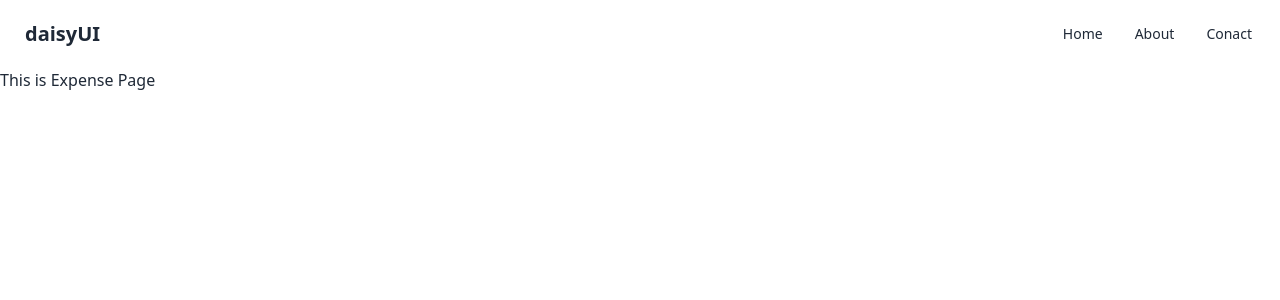
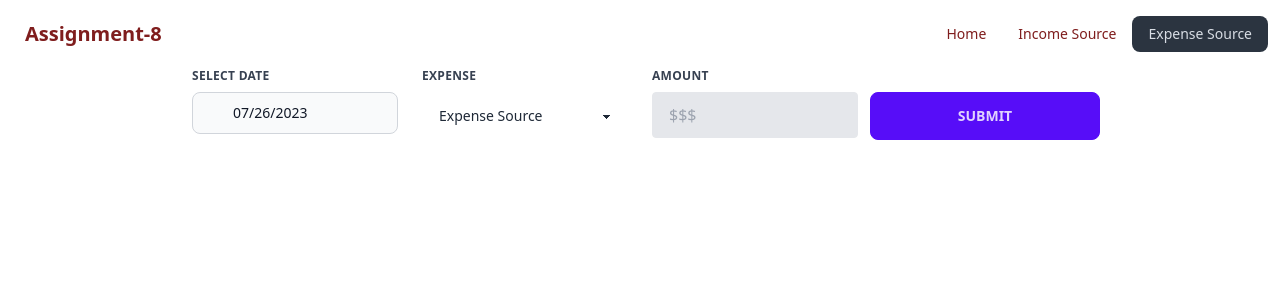
Before and after one commit to ariful59/Assignment, a React (Vite) app in the folder assignment_8/income_calculator/: page /expense in a window 1280 px wide. Shown: the top 300 px of the page. Built offline with nearby package versions, Linux system fonts and the light colour scheme.

Commit message:
modification

```diff
--- a/assignment_8/income_calculator/package.json
+++ b/assignment_8/income_calculator/package.json
@@ -12,6 +12,7 @@
   "dependencies": {
     "axios": "^1.4.0",
     "react": "^18.2.0",
+    "react-datepicker": "^4.16.0",
     "react-dom": "^18.2.0",
     "react-router-dom": "^6.14.2"
   },
--- a/assignment_8/income_calculator/src/Layout/Layout.jsx
+++ b/assignment_8/income_calculator/src/Layout/Layout.jsx
@@ -1,17 +1,17 @@
-import { Link } from "react-router-dom";
+import { NavLink } from "react-router-dom";
 
 const Layout = (props) => {
     return (
         <div>
-            <div className="navbar bg-base-100">
+            <div className="navbar bg-base-100 text-red-900 dark:text-white">
                 <div className="flex-1">
-                    <a className="btn btn-ghost normal-case text-xl">daisyUI</a>
+                    <a className="btn btn-ghost normal-case text-xl">Assignment-8</a>
                 </div>
                 <div className="flex-none">
                     <ul className="menu menu-horizontal px-1">
-                        <li><Link to={'/'}>Home</Link></li>
-                        <li><Link to={'/about'}>About</Link></li>
-                        <li><Link to={'/contact'}>Conact</Link></li>
+                        <li><NavLink to={'/'}>Home</NavLink></li>
+                        <li><NavLink to={'/income'}>Income Source</NavLink></li>
+                        <li><NavLink to={'/expense'}>Expense Source</NavLink></li>
                     </ul>
                 </div>
             </div>
--- /dev/null
+++ b/assignment_8/income_calculator/src/helperComponents/ListView.jsx
@@ -0,0 +1,22 @@
+const ListView = ({ dateValue, expenseType, inputValue}) => {
+    return (
+        <div>
+            <div>
+
+                <h2 className="max-w-4xl mb-2 text-lg font-semibold text-gray-900 dark:text-white">Expense Items List:</h2>
+                <ol className="max-w-md space-y-1 text-gray-500 list-decimal list-inside dark:text-gray-400">
+                <li><span className="font-semibold text-gray-900 dark:text-white">{dateValue}</span></li>
+                    <li>
+                        <span className="font-semibold text-gray-900 dark:text-white">{expenseType}</span>
+                    </li>
+                    <li>
+                        <span className="font-semibold text-gray-900 dark:text-white">{inputValue}</span>
+                    </li>
+                </ol>
+
+            </div>
+        </div>
+    );
+};
+
+export default ListView;
--- a/assignment_8/income_calculator/src/pages/ExpenseTransactions.jsx
+++ b/assignment_8/income_calculator/src/pages/ExpenseTransactions.jsx
@@ -1,9 +1,70 @@
+import { useState } from "react";
 import Layout from "../Layout/Layout";
+import DatePicker from 'react-datepicker'
+import 'react-datepicker/dist/react-datepicker.css'
+import ListView from "../helperComponents/ListView";
 
 const ExpenseTransactions = () => {
+    const [date, setDate] = useState(new Date());
+    const [inputValue, setInputValue] = useState('');
+    const [selectedValue, setSelectedValue] = useState('');
+    const [flag, setFlag] = useState(false);
+    const OnValueChanged = event => {
+        setInputValue(event.target.value);
+    }
+    const handleOnSubmit = (e) => {
+        e.preventDefault();
+        setFlag(true);
+    }
+
     return (
         <Layout>
-            <p> This is Expense Page</p>
+            <div>
+                <form className="w-full max-w-4xl mx-auto" onSubmit={handleOnSubmit}>
+                    <div className="flex flex-wrap -mx-3 mb-2">
+                        <div className="w-full md:w-1/4 px-3 mb-6 md:mb-0">
+                            <label className="block uppercase tracking-wide text-gray-700 text-xs font-bold mb-2" for="grid-state">
+                                Select Date
+                            </label>
+                            <div className="relative max-w-sm">
+                                <div className="absolute inset-y-0 left-0 flex items-center pl-3 pointer-events-none">
+                                    <svg className="w-4 h-4 text-gray-500 dark:text-gray-400" aria-hidden="true" xmlns="http://www.w3.org/2000/svg" fill="currentColor" viewBox="0 0 20 20">
+                                        <path d="M20 4a2 2 0 0 0-2-2h-2V1a1 1 0 0 0-2 0v1h-3V1a1 1 0 0 0-2 0v1H6V1a1 1 0 0 0-2 0v1H2a2 2 0 0 0-2 2v2h20V4ZM0 18a2 2 0 0 0 2 2h16a2 2 0 0 0 2-2V8H0v10Zm5-8h10a1 1 0 0 1 0 2H5a1 1 0 0 1 0-2Z" />
+                                    </svg>
+                                </div>
+                                <DatePicker datepicker-autohide className="bg-gray-50 border border-gray-300 text-gray-900 text-sm rounded-lg focus:ring-blue-500 focus:border-blue-500 block w-full pl-10 p-2.5  dark:bg-gray-700 dark:border-gray-600 dark:placeholder-gray-400 dark:text-white dark:focus:ring-blue-500 dark:focus:border-blue-500" placeholder="Select Date" selected={date} onChange={(date) => setDate(date)} />
+                            </div>
+
+                        </div>
+                        <div className="w-full md:w-1/4 px-3 mb-6 md:mb-0">
+                            <label className="block uppercase tracking-wide text-gray-700 text-xs font-bold mb-2">
+                                Expense
+                            </label>
+                            <div className="relative max-w-sm">
+                                <select className="select w-full max-w-xs" onChange={(event) => setSelectedValue(event.target.value)}>
+                                    <option disabled selected>Expense Source</option>
+                                    <option>House Rent</option>
+                                    <option>Food</option>
+                                    <option>Transport</option>
+                                    <option>Entertainment</option>
+                                    <option>Other Expense</option>
+                                </select>
+                            </div>
+                        </div>
+                        <div className="w-full md:w-1/4 px-3 mb-6 md:mb-0">
+                            <label className="block uppercase tracking-wide text-gray-700 text-xs font-bold mb-2">
+                                Amount
+                            </label>
+                            <input className="appearance-none block w-full bg-gray-200 text-gray-700 border border-gray-200 rounded py-3 px-4 leading-tight focus:outline-none focus:bg-white focus:border-gray-500" type="number" placeholder="$$$" value={inputValue} onChange={OnValueChanged} />
+                        </div>
+                        <button className="btn btn-primary md:w-1/4 mb-6 mt-6 md:mb-0">Submit</button>
+                    </div>
+                </form>
+                {
+                    flag && <ListView dateValue = {date} expenseType = {selectedValue} inputValue = {inputValue}/>
+                }
+            </div>
+
         </Layout>
     );
 };
--- a/assignment_8/income_calculator/src/pages/HomePage.jsx
+++ b/assignment_8/income_calculator/src/pages/HomePage.jsx
@@ -1,9 +1,21 @@
+import { useNavigate } from "react-router-dom";
 import Layout from "../Layout/Layout";
 
 const HomePage = () => {
+    const navigate = useNavigate();
     return (
         <Layout>
-            <h2>Home page</h2>
+            <div className="hero min-h-screen" style={{ backgroundImage: 'url(https://daisyui.com/images/stock/photo-1507358522600-9f71e620c44e.jpg'}}>
+                <div className="hero-overlay bg-opacity-60"></div>
+                <div className="hero-content text-center text-neutral-content">
+                    <div className="max-w-md">
+                        <h1 className="mb-5 text-5xl font-bold">Money Manager</h1>
+                        <p className="mb-5">Don't talk unless you can improve the silence.</p>
+                        <button onClick={()=>navigate('/income')} className="btn btn-primary">Income Source</button>
+                        <button onClick={()=>navigate('/expense')}className="ml-10 btn btn-primary">Expense Source</button>
+                    </div>
+                </div>
+            </div>
         </Layout>
     );
 };
```
Also changed, not shown: assignment_8/income_calculator/src/images/1.jpg (added), 1 other file (tests, documents, lock files or other folders).
